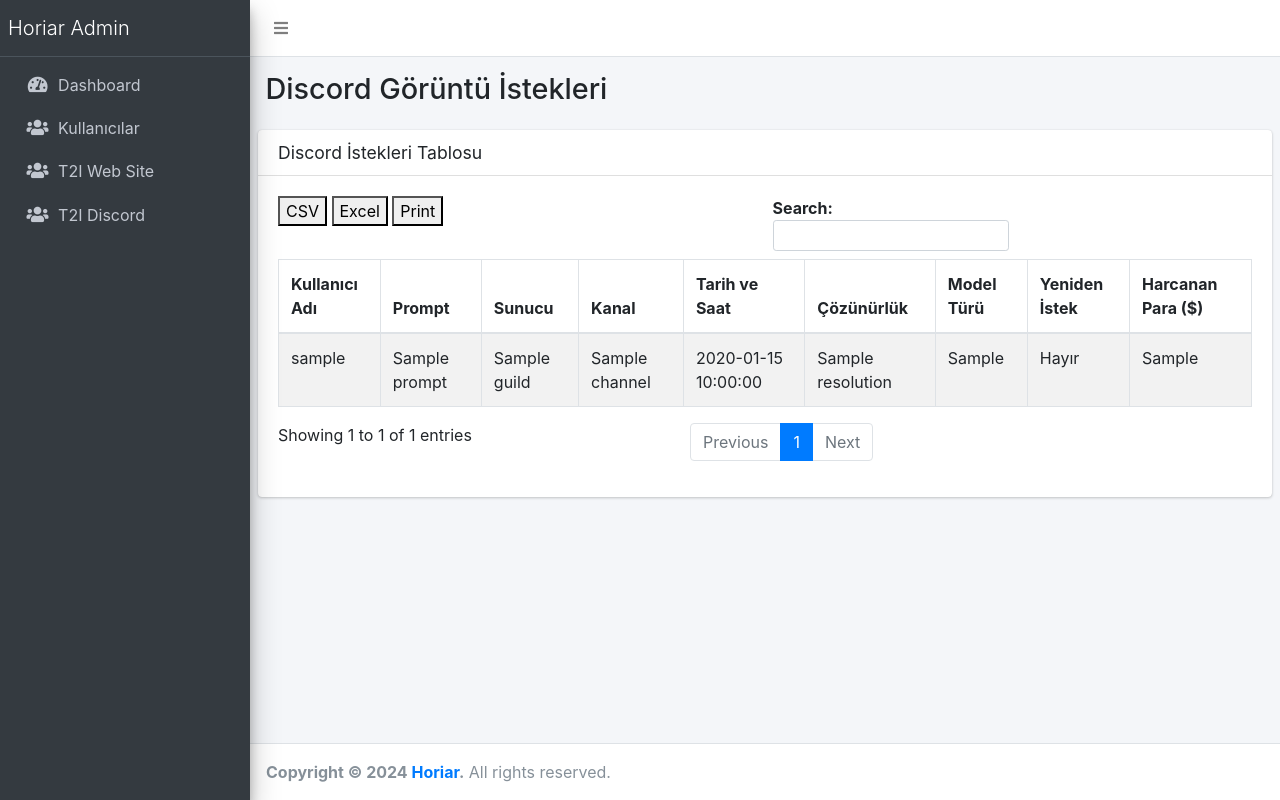
After one commit to hsynalv/Horiar-WEB-API, a Flask app: template app/templates/admin/discord_requests.html in a window 1280 px wide. The commit adds this page. Run offline with Flask 2, Linux system fonts and the light colour scheme; the template is opened without the code that fills it: most values are stand-ins (such as "Sample title", 1, 10 or a date in 2020); some libraries are stand-ins or nearby versions.

Commit message:
added discord-image from admin

```diff
--- a/app/models/discord_image_request_model.py
+++ b/app/models/discord_image_request_model.py
@@ -14,9 +14,12 @@ class DiscordImageRequest(Document):
     seed = IntField(required=False)  # Örnek: 2752667741 gibi bir sayı
     prompt_fix = StringField()  # Prompt düzeltmeleri
     model_type = StringField()  # Kullanılan model türü (Örnek: "clip_l" veya "t5xxl")
-    re_request = BooleanField(default=False)  # Yeniden istek yapıldı mı?
+    re_request = BooleanField(default=False, db_field="re-request")  # Yeniden istek yapıldı mı?
     execution_time = FloatField()  #
     spent_money = DecimalField(precision=20, rounding='ROUND_HALF_UP', required=False, db_field='spent_money($)')  # Harcanan para ($)
+    # Yeni eklenen alanlar
+    cost = DecimalField(precision=20, rounding='ROUND_HALF_UP', required=False)  # Bu işlem için toplam maliyet
+    time = FloatField(required=False)  # Bu işlem için geçen zaman
 
 
     meta = {
--- a/app/routes/admin_routes.py
+++ b/app/routes/admin_routes.py
@@ -1,6 +1,7 @@
 from flask import render_template, redirect, url_for, flash, Blueprint, session
 from flask_login import login_user, logout_user
 
+from app.models.discord_image_request_model import DiscordImageRequest
 from app.models.image_request_model import ImageRequest
 from app.models.user_model import User
 from app.services.user_service import UserService
@@ -55,3 +56,8 @@ def list_image_requests():
     # Veritabanından tüm ImageRequest nesnelerini çekiyoruz
     image_requests = ImageRequest.objects()
     return render_template('admin/image_requests.html', image_requests=image_requests)
+
+@admin_routes_bp.route('/discord_requests')
+def discord_requests():
+    discord_requests = DiscordImageRequest.objects.all()  # Discord isteklerini al
+    return render_template('admin/discord_requests.html', discord_requests=discord_requests)
--- /dev/null
+++ b/app/templates/admin/discord_requests.html
@@ -0,0 +1,85 @@
+{% extends 'base.html' %}
+
+{% block head %}
+    {{ super() }}
+    <link rel="stylesheet" href="{{ url_for('static', filename='plugins/datatables-bs4/css/dataTables.bootstrap4.min.css') }}">
+    <link rel="stylesheet" href="{{ url_for('static', filename='plugins/datatables-responsive/css/responsive.bootstrap4.min.css') }}">
+    <link rel="stylesheet" href="{{ url_for('static', filename='plugins/datatables-buttons/css/buttons.bootstrap4.min.css') }}">
+    <link rel="stylesheet" href="{{ url_for('static', filename='css/user_page_styles.css') }}">
+    <link rel="stylesheet" href="{{ url_for('static', filename='plugins/fontawesome-free/css/all.min.css') }}">
+    <link rel="stylesheet" href="{{ url_for('static', filename='css/adminlte.min.css') }}">
+{% endblock %}
+
+{% block content %}
+<section class="content-header">
+    <div class="container-fluid">
+        <div class="row mb-2">
+            <div class="col-sm-6">
+                <h1>Discord Görüntü İstekleri</h1>
+            </div>
+        </div>
+    </div>
+</section>
+
+<section class="content">
+    <div class="card">
+        <div class="card-header">
+            <h3 class="card-title">Discord İstekleri Tablosu</h3>
+        </div>
+        <div class="card-body">
+            <table id="imageRequestsTable" class="table table-bordered table-striped">
+                <thead>
+                    <tr>
+                        <th>Kullanıcı Adı</th>
+                        <th>Prompt</th>
+                        <th>Sunucu</th>
+                        <th>Kanal</th>
+                        <th>Tarih ve Saat</th>
+                        <th>Çözünürlük</th>
+                        <th>Model Türü</th>
+                        <th>Yeniden İstek</th>
+                        <th>Harcanan Para ($)</th>
+                    </tr>
+                </thead>
+                <tbody>
+                    {% for request in discord_requests %}
+                    <tr>
+                        <td>{{ request.username }}</td>
+                        <td>{{ request.prompt }}</td>
+                        <td>{{ request.guild }}</td>
+                        <td>{{ request.channel }}</td>
+                        <td>{{ request.datetime }}</td>
+                        <td>{{ request.resolution }}</td>
+                        <td>{{ request.model_type }}</td>
+                        <td>{{ 'Evet' if request.re_request else 'Hayır' }}</td>
+                        <td>{{ request.spent_money }}</td>
+                    </tr>
+                    {% endfor %}
+                </tbody>
+            </table>
+        </div>
+    </div>
+</section>
+{% endblock %}
+
+{% block scripts %}
+    {{ super() }}
+    <script src="{{ url_for('static', filename='plugins/datatables/jquery.dataTables.min.js') }}"></script>
+    <script src="{{ url_for('static', filename='plugins/datatables-bs4/js/dataTables.bootstrap4.min.js') }}"></script>
+    <script src="{{ url_for('static', filename='plugins/datatables-responsive/js/dataTables.responsive.min.js') }}"></script>
+    <script src="{{ url_for('static', filename='plugins/datatables-buttons/js/dataTables.buttons.min.js') }}"></script>
+    <script src="{{ url_for('static', filename='plugins/jszip/jszip.min.js') }}"></script>
+    <script src="{{ url_for('static', filename='plugins/pdfmake/pdfmake.min.js') }}"></script>
+    <script src="{{ url_for('static', filename='plugins/pdfmake/vfs_fonts.js') }}"></script>
+    <script src="{{ url_for('static', filename='plugins/datatables-buttons/js/buttons.html5.min.js') }}"></script>
+    <script src="{{ url_for('static', filename='plugins/datatables-buttons/js/buttons.print.min.js') }}"></script>
+    <script src="{{ url_for('static', filename='plugins/datatables-buttons/js/buttons.colVis.min.js') }}"></script>
+    <script>
+        $(function () {
+            $("#imageRequestsTable").DataTable({
+                "responsive": true, "lengthChange": false, "autoWidth": false,
+                "buttons": ["csv", "excel", "print"]
+            }).buttons().container().appendTo('#imageRequestsTable_wrapper .col-md-6:eq(0)');
+        });
+    </script>
+{% endblock %}
--- a/app/templates/base.html
+++ b/app/templates/base.html
@@ -49,6 +49,12 @@
                                 <p>T2I Web Site</p>
                             </a>
                         </li>
+                        <li class="nav-item">
+                            <a href="{{ url_for('admin_routes_bp.discord_requests') }}" class="nav-link">
+                                <i class="nav-icon fas fa-users"></i>
+                                <p>T2I Discord</p>
+                            </a>
+                        </li>
                     </ul>
                 </nav>
             </div>
```
